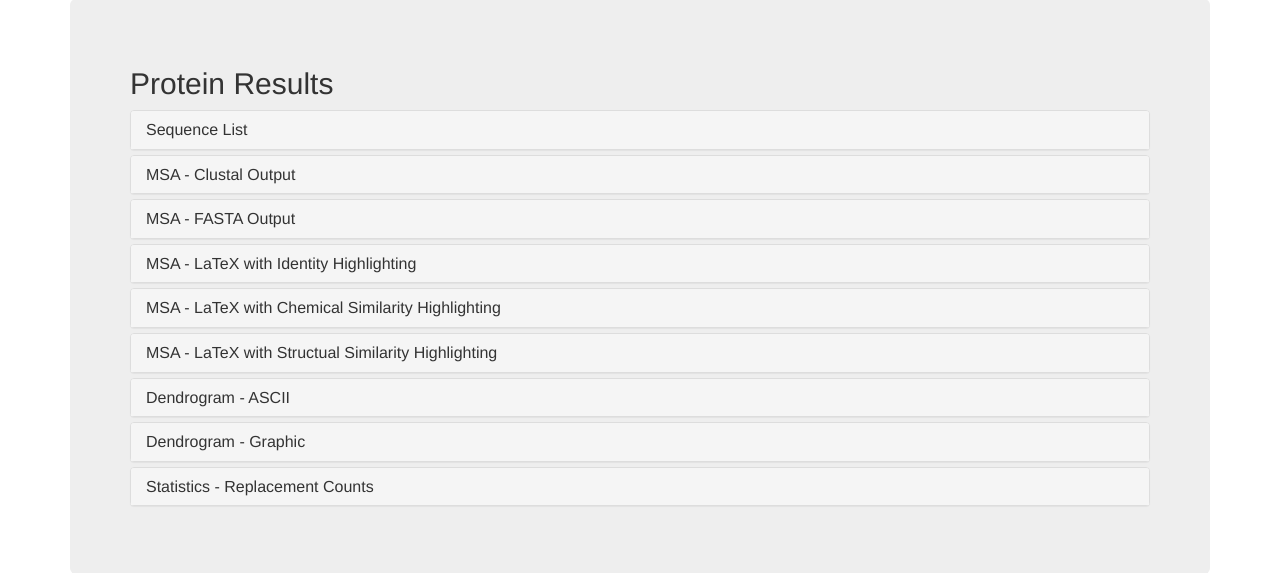
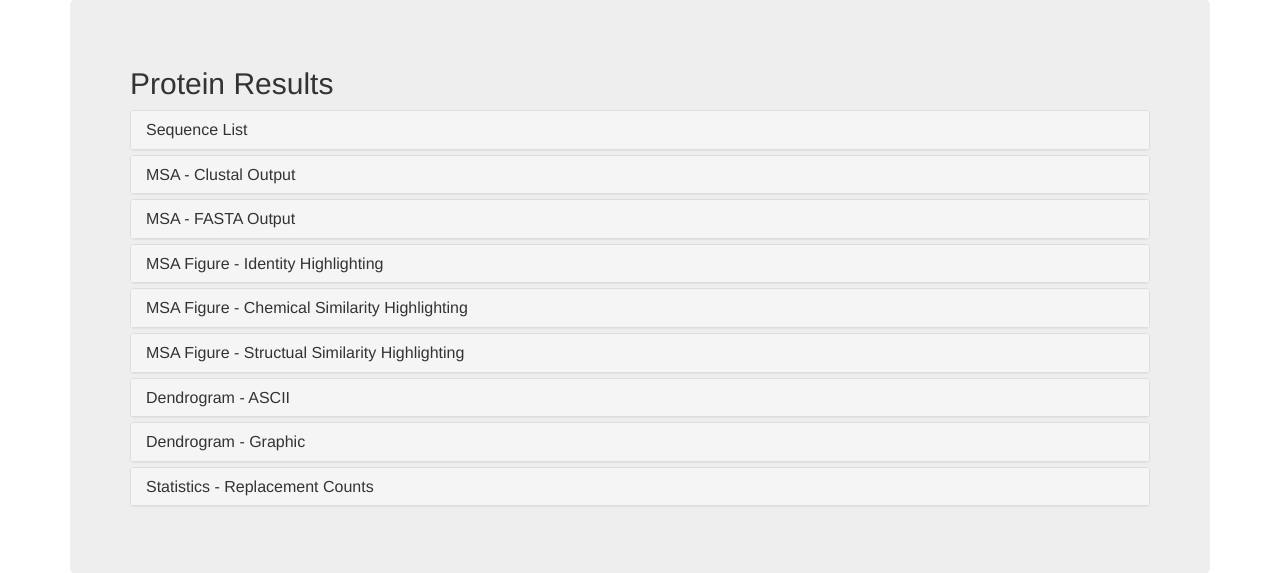
Before and after one commit to scottfones/bisc484, a Flask app: template bioApp/app/templates/proteinResults.html in a window 1280 px wide. Shown: the part 71-644 px from the top of the page. Run offline with Flask 2, Linux system fonts and the light colour scheme; the template is opened without the code that fills it, so the values that code supplies are empty; some libraries are stand-ins or nearby versions.

Commit message:
Changed MSA Titles

```diff
--- a/bioApp/app/templates/proteinResults.html
+++ b/bioApp/app/templates/proteinResults.html
@@ -86,7 +86,7 @@
     <div class="panel-heading" role="tab" id="headingFour">
       <h4 class="panel-title">
         <a class="collapsed" role="button" data-toggle="collapse" href="#collapseFour" aria-expanded="false" aria-controls="collapseFour">
-          MSA - LaTeX with Identity Highlighting
+          MSA Figure - Identity Highlighting
         </a>
       </h4>
     </div>
@@ -133,7 +133,7 @@
     <div class="panel-heading" role="tab" id="headingFive">
       <h4 class="panel-title">
         <a class="collapsed" role="button" data-toggle="collapse" href="#collapseFive" aria-expanded="false" aria-controls="collapseFive">
-          MSA - LaTeX with Chemical Similarity Highlighting
+          MSA Figure - Chemical Similarity Highlighting
         </a>
       </h4>
     </div>
@@ -182,7 +182,7 @@
     <div class="panel-heading" role="tab" id="headingSix">
       <h4 class="panel-title">
         <a class="collapsed" role="button" data-toggle="collapse" href="#collapseSix" aria-expanded="false" aria-controls="collapseSix">
-          MSA - LaTeX with Structual Similarity Highlighting
+          MSA Figure - Structual Similarity Highlighting
         </a>
       </h4>
     </div>
```
